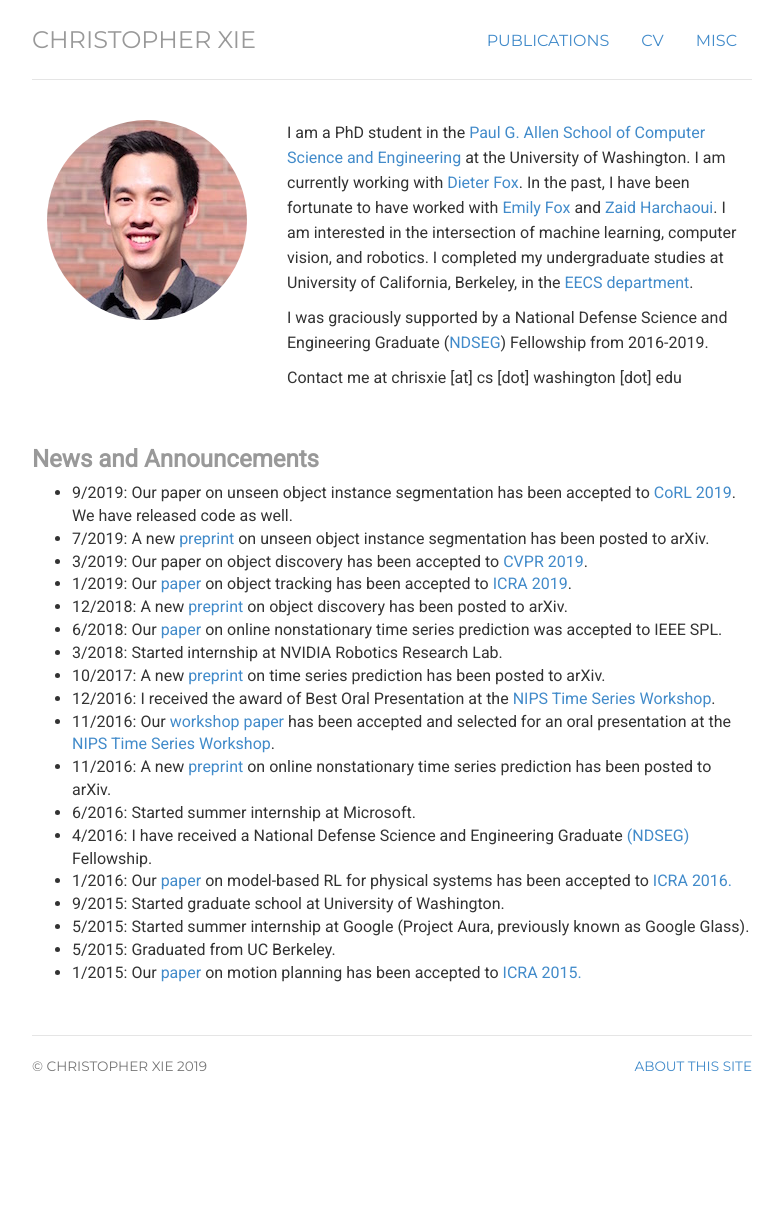
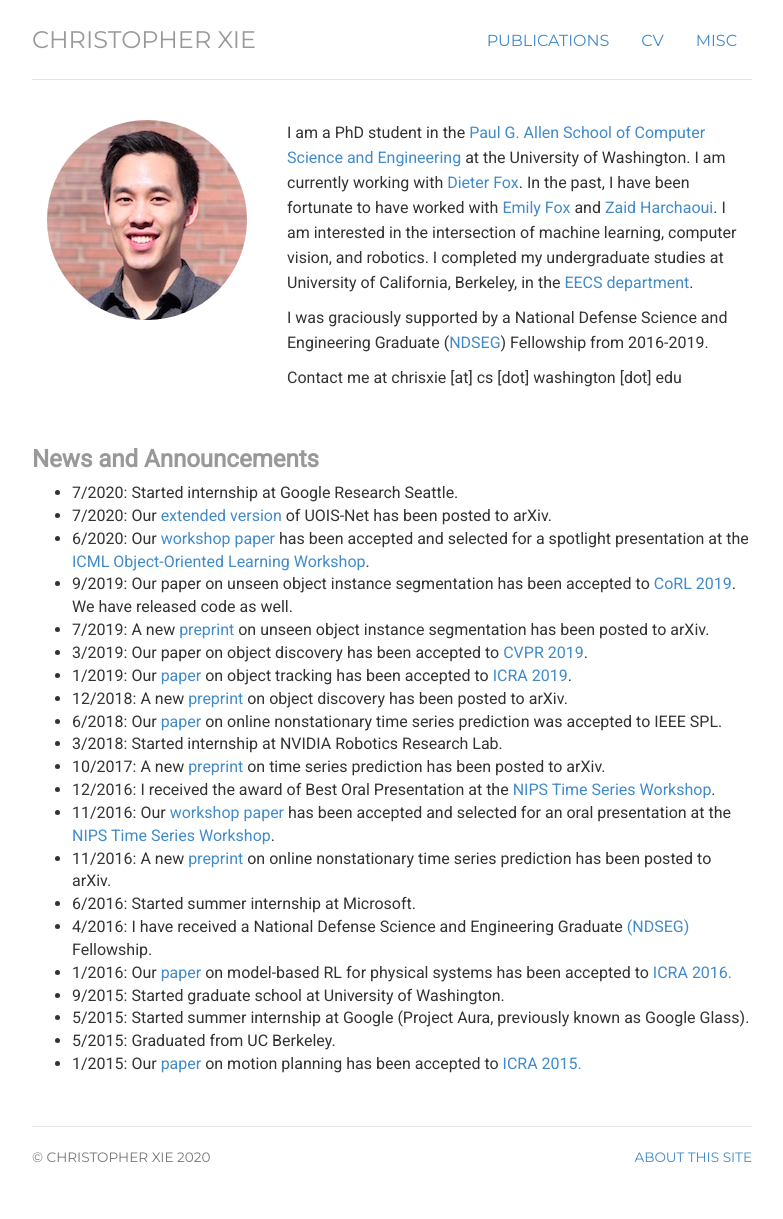
Before and after one commit to chrisdxie/chrisdxie.github.io, a Jekyll site: the page built from index.html, in a window 1280 px wide. Shown: the whole page, without its empty margins (248-1031 px from the left). Built offline with Jekyll 4.4.1, drawn with Linux system fonts in a browser that asks for light colours; before the commit the page ends 1127 px from its top, so only the background shows below that.

Commit message:
UOIS-Net-3D arXiv, ARM workshop, google internship

```diff
--- a/_data/news_and_announcements.yml
+++ b/_data/news_and_announcements.yml
@@ -1,4 +1,10 @@
 # These are news and announcement entries. Sorted from most recent to oldest
+- date: 7/2020
+  content: Started internship at Google Research Seattle.
+- date: 7/2020
+  content: Our <a target="_blank" href="https://arxiv.org/abs/2007.08073">extended version</a> of UOIS-Net has been posted to arXiv.
+- date: 6/2020
+  content: Our <a target="_blank" href="papers/Amodal_Reconstruction_Manipulation.pdf">workshop paper</a> has been accepted and selected for a spotlight presentation at the <a target="_blank" href="https://oolworkshop.github.io/">ICML Object-Oriented Learning Workshop</a>.
 - date: 9/2019
   content: Our paper on unseen object instance segmentation has been accepted to <a target="_blank" href="https://www.robot-learning.org/home">CoRL 2019</a>. We have released code as well.
 - date: 7/2019
--- a/_data/publications.yml
+++ b/_data/publications.yml
@@ -1,4 +1,17 @@
 # These are published papers. Sorted from most recent to oldest
+
+- title: Unseen Object Instance Segmentation for Robotic Environments
+  authors: Christopher Xie, Yu Xiang, Arsalan Mousavian, Dieter Fox
+  year: 2020
+  venue: arXiv
+  arxiv: https://arxiv.org/abs/2007.08073
+  project_page: https://rse-lab.cs.washington.edu/projects/unseen-object-instance-segmentation/
+
+- title: Amodal 3D Reconstruction for Robotic Manipulation via Stability and Connectivity
+  authors: William Agnew, Christopher Xie, Aaron Walsman, Octavian Murad, Caelen Wang, Siddhartha Srinivasa, Pedro Domingos
+  venue: ICML Workshop on Object-Oriented Learning
+  year: 2020
+  pdf_link: /papers/Amodal_Reconstruction_Manipulation.pdf
 
 - title: The Best of Both Modes&#58; Separately Leveraging RGB and Depth for Unseen Object Instance Segmentation
   authors: Christopher Xie, Yu Xiang, Arsalan Mousavian, Dieter Fox
--- a/_includes/footer.html
+++ b/_includes/footer.html
@@ -1,7 +1,7 @@
 <div class="footer">
     <div class="row">
     <div class="col-sm-8">
-    <p><small>&copy; Christopher Xie 2019</small></p>
+    <p><small>&copy; Christopher Xie 2020</small></p>
     </div>
     <div class="col-sm-4">
     <p class="pull-right"><small><a href="/about" title="About this site">About this site</a></small></p>
```
Also changed, not shown: img/chrisxie_square_photo_200px_gray.jpeg (added), 10 other files.
